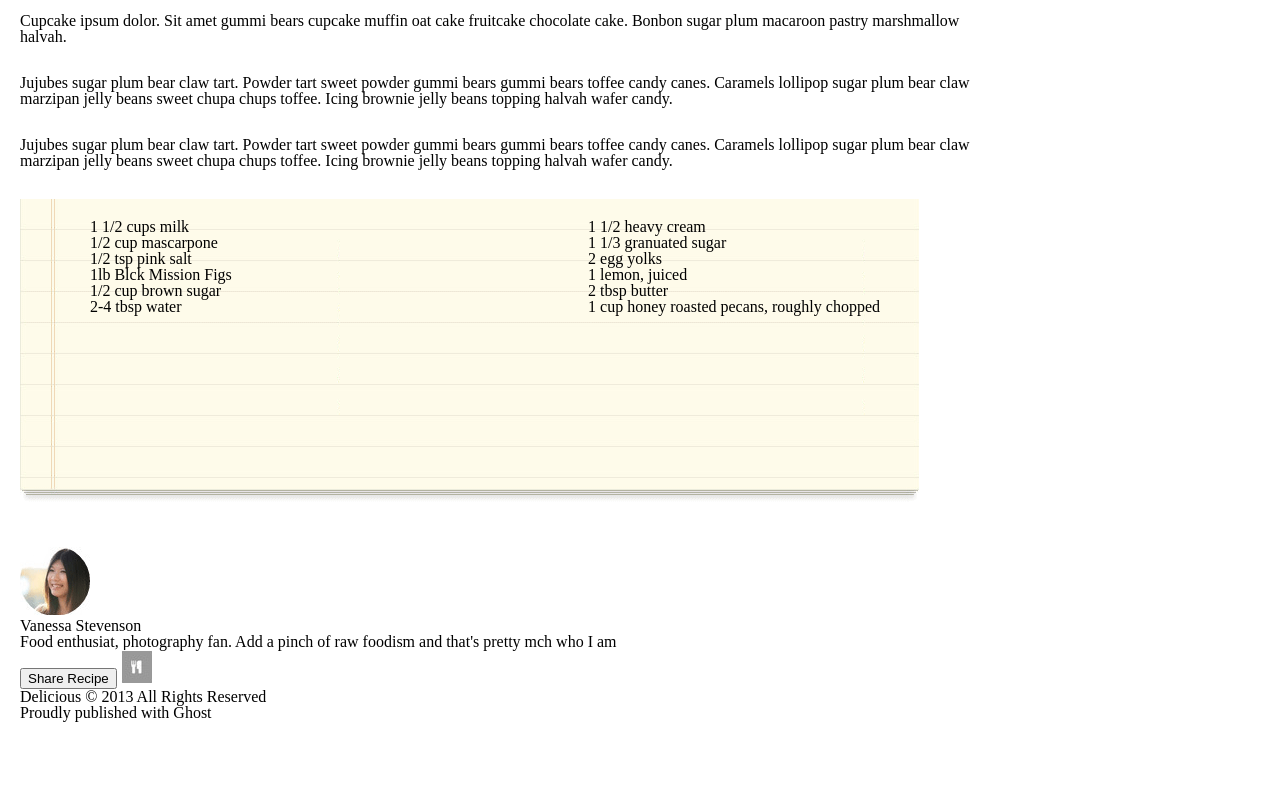
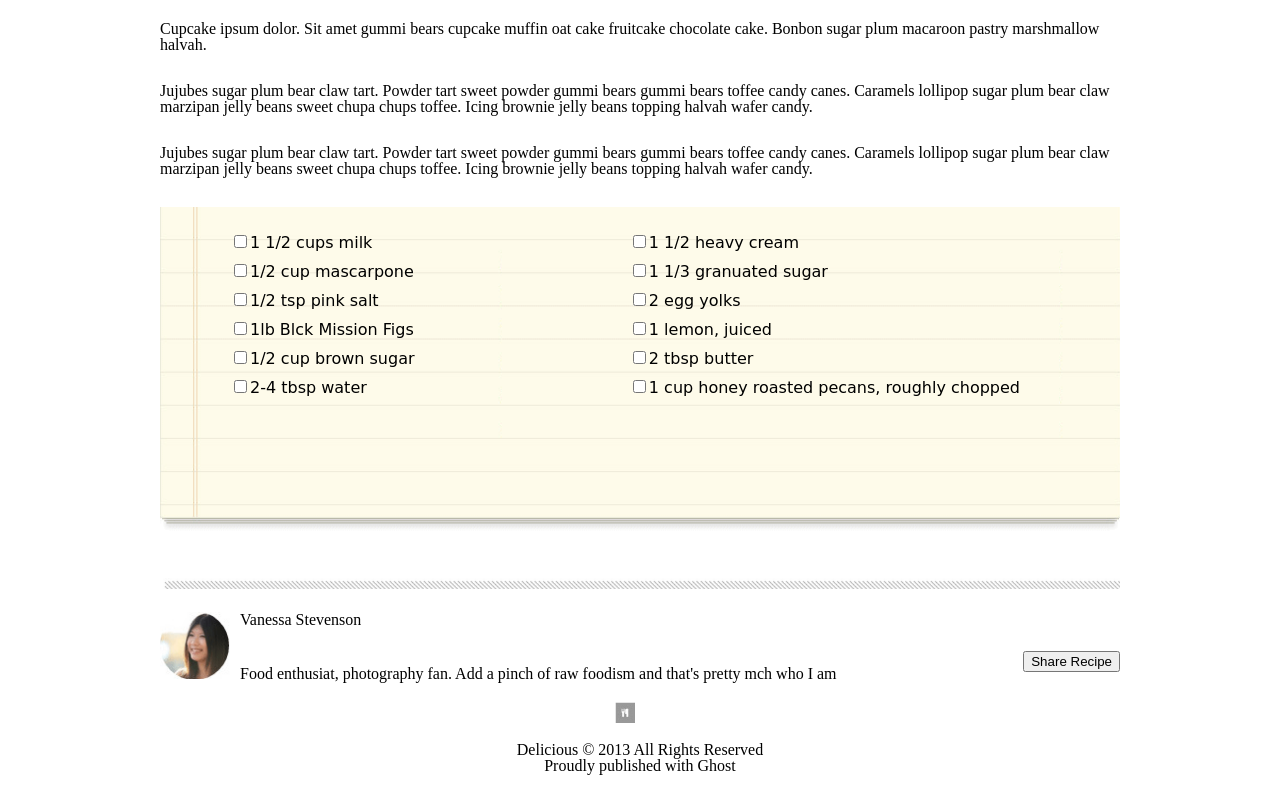
Before and after one commit to c-costello/chocolate_pizza, a plain HTML site: page index.html in a window 1280 px wide. Shown: the part 864-1658 px from the top of the page. Before the commit the page ends 1605 px from the top, so only its background shows below. Drawn offline with Linux system fonts and the light colour scheme.

Commit message:
clarice added footer and added fonts to header and part of the main

```diff
--- a/index.html
+++ b/index.html
@@ -4,6 +4,7 @@
     <title></title>
     <link rel="stylesheet" href="styles/reset.css">
     <link rel="stylesheet" href="styles/style.css">
+    <link href="https://fonts.googleapis.com/css?family=Yellowtail" rel="stylesheet">
   </head>
   <body>
     <header class="mainbanner">
@@ -38,34 +39,39 @@
       <section id="ingredients">
         <img src="assets/list-bg.png">
         <ul id="listOne">
-          <li> 1 1/2 cups milk</li>
-          <li> 1/2 cup mascarpone</li>
-          <li>1/2 tsp pink salt</li>
-          <li> 1lb Blck Mission Figs</li>
-          <li>1/2 cup brown sugar</li>
-          <li>2-4 tbsp water</li>
+          <li><input type="checkbox">1 1/2 cups milk</li>
+          <li><input type="checkbox">1/2 cup mascarpone</li>
+          <li><input type="checkbox">1/2 tsp pink salt</li>
+          <li><input type="checkbox">1lb Blck Mission Figs</li>
+          <li><input type="checkbox">1/2 cup brown sugar</li>
+          <li><input type="checkbox">2-4 tbsp water</li>
         </ul>
         <ul id="listTwo">
-          <li>1 1/2 heavy cream</li>
-          <li>1 1/3 granuated sugar</li>
-          <li>2 egg yolks</li>
-          <li>1 lemon, juiced</li>
-          <li>2 tbsp butter</li>
-          <li>1 cup honey roasted pecans, roughly chopped</li>
+          <li><input type="checkbox">1 1/2 heavy cream</li>
+          <li><input type="checkbox">1 1/3 granuated sugar</li>
+          <li><input type="checkbox">2 egg yolks</li>
+          <li><input type="checkbox">1 lemon, juiced</li>
+          <li><input type="checkbox">2 tbsp butter</li>
+          <li><input type="checkbox">1 cup honey roasted pecans, roughly chopped</li>
         </ul>
       </section>
       <section>
       </section>
     </main>
     <footer class="mainbanner">
-      <img src="assets/van-pic.png">
-      <h6>Vanessa Stevenson</h6>
-      <p>Food enthusiat, photography fan. Add a pinch of raw foodism and that's pretty mch who I am</p>
-      <button type=button>Share Recipe</button>
-      <img src="assets/small-logo.png">
-      <p> Delicious &copy; 2013 All Rights Reserved</p>
-      <p>Proudly published with Ghost</p>
-      <p> </p>
+      <img src="bar1.PNG">
+      <section id=footer1>
+          <img src="assets/van-pic.png">
+          <h6>Vanessa Stevenson</h6>
+          <p>Food enthusiat, photography fan. Add a pinch of raw foodism and that's pretty mch who I am</p>
+          <button type=button>Share Recipe</button>
+      </section>
+      <section id=footer2>
+       <img src="assets/small-logo.png">
+      </section>
+
+      <p class="copywrite" id="cp1"> Delicious &copy; 2013 All Rights Reserved</p>
+      <p class="copywrite">Proudly published with Ghost</p>
     </footer>
   </body>
 
--- a/styles/style.css
+++ b/styles/style.css
@@ -1,6 +1,8 @@
 .mainbanner {
   width: 960px;
   padding: 20px 20px;
+  margin-left: auto;
+  margin-right: auto;
 }
 
 header {
@@ -16,11 +18,16 @@ h3 {
   position: absolute;
   top: 0px;
   left:50px;
+  font-family: 'Yellowtail', cursive;
+  font-size: 32px;
 }
 h4 {
   position: absolute;
-  bottom: 50px;
+  bottom: 56px;
   left:50px;
+  font-family: sans-serif;
+  font-size: 6px;
+  color: grey;
 }
 #headersection1 ul {
   width: 200px;
@@ -43,6 +50,8 @@ h4 {
 main {
   width: 960px;
   padding: 20px 20px;
+  margin-left: auto;
+  margin-right: auto;
 }
 
 main section:first-child img {
@@ -52,19 +61,33 @@ main section:first-child img {
   top: 180px;
 }
 
+h1 {
+  font-family: fantasy;
+  font-size: 32px;
+}
+
+h2 {
+  font-family: sans-serif;
+  font-size: 8px;
+  color: grey;
+}
+
 #bigimg {
   padding-top: 20px;
   padding-bottom: 20px;
   width: 960px;
 
+
 }
 #p2 {
   padding-top: 30px;
   padding-bottom: 30px;
+
 }
 
 #p3 {
   padding-bottom: 30px;
+
 }
 #ingredients {
   position: relative;
@@ -74,9 +97,71 @@ main section:first-child img {
   position: absolute;
   left:70px;
   top:20px;
+  font-family: cursive;
+
 }
 #listTwo {
   position: absolute;
   right: 100px;
   top: 20px;
+  font-family: cursive;
 }
+
+main li {
+  padding-top: 5px;
+  padding-bottom: 5px;
+}
+
+#ingredients img {
+  width: 960px;
+}
+
+
+
+footer img:first-child{
+  width: 960px;
+
+}
+#footer1 {
+  margin-top: 20px;
+  position: relative;
+  margin-bottom:20px;
+
+}
+#footer1 img {
+  width: 70px;
+}
+
+#footer1 h6 {
+  position: absolute;
+  left: 80px;
+  top: 0px;
+}
+
+#footer1 p {
+  position: absolute;
+  left: 80px;
+  bottom: 0px;
+}
+button {
+  position: absolute;
+  right: 0px;
+  bottom: 10px;
+}
+#footer2{
+  position: relative;
+  margin-top:20px;
+}
+#footer2 img{
+  width: 20px;
+  position: absolute;
+  left:455px;
+}
+#cp1{
+  padding-top: 40px;
+}
+
+.copywrite {
+  width:960px;
+  text-align: center;
+}
```
